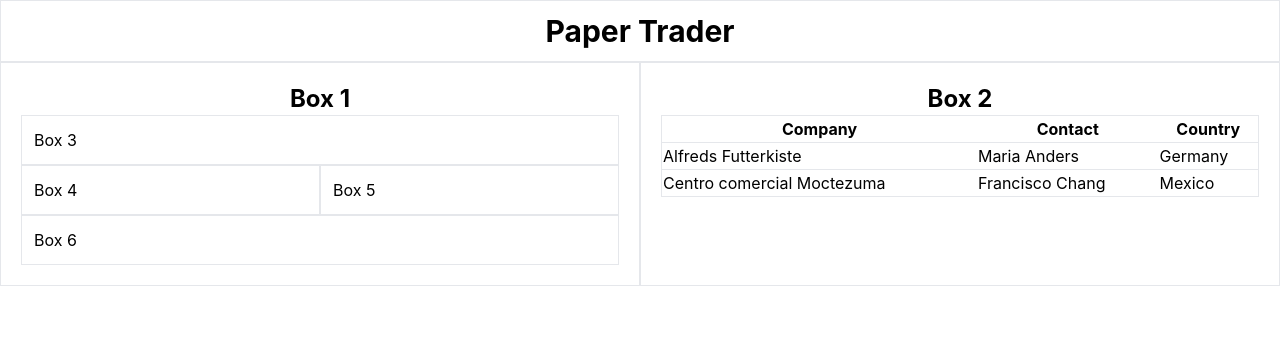
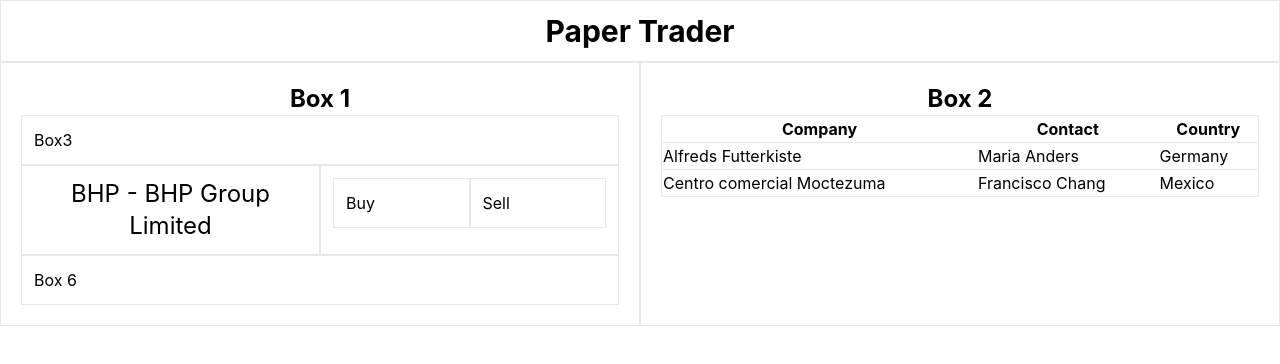
Before and after one commit to yuvischwartz/cohort12a-project04-stock-web, a React (Create React App) app: page / in a window 1280 px wide. Shown: the top 364 px of the page. Built offline with nearby package versions, Linux system fonts and the light colour scheme.

Commit message:
I added box 3

```diff
--- a/src/App.js
+++ b/src/App.js
@@ -14,9 +14,20 @@
 
 
               <div className={'grid grid-cols-12'}>
-                <div className={'col-span-12 border p-3'}>Box 3</div>
-                <div className={'col-span-12 md:col-span-6 border p-3'}>Box 4</div>
-                <div className={'col-span-12 md:col-span-6 border p-3'}>Box 5</div>
+                <div className={'col-span-12 border p-3'}>Box3</div>
+               <div className={'col-span-12 md:col-span-6 border p-3'}>
+                 {/* Box 4 */}
+                <h1 className={'text-2xl text-center'}>BHP - BHP Group Limited</h1>
+              </div>
+            <div className={'col-span-12 md:col-span-6 border p-3'}>
+              {/* Box 5 */}
+                <div className={'grid grid-cols-12'}>
+                <div className={'col-span-12 md:col-span-6 border p-3'}>
+                  <button>Buy</button></div>
+                <div className={'col-span-12 md:col-span-6 border p-3'}>
+                  <button>Sell</button></div>
+                </div>
+              </div>
                 <div className={'col-span-12 border p-3'}>Box 6</div>
               </div>
             </div>
```
